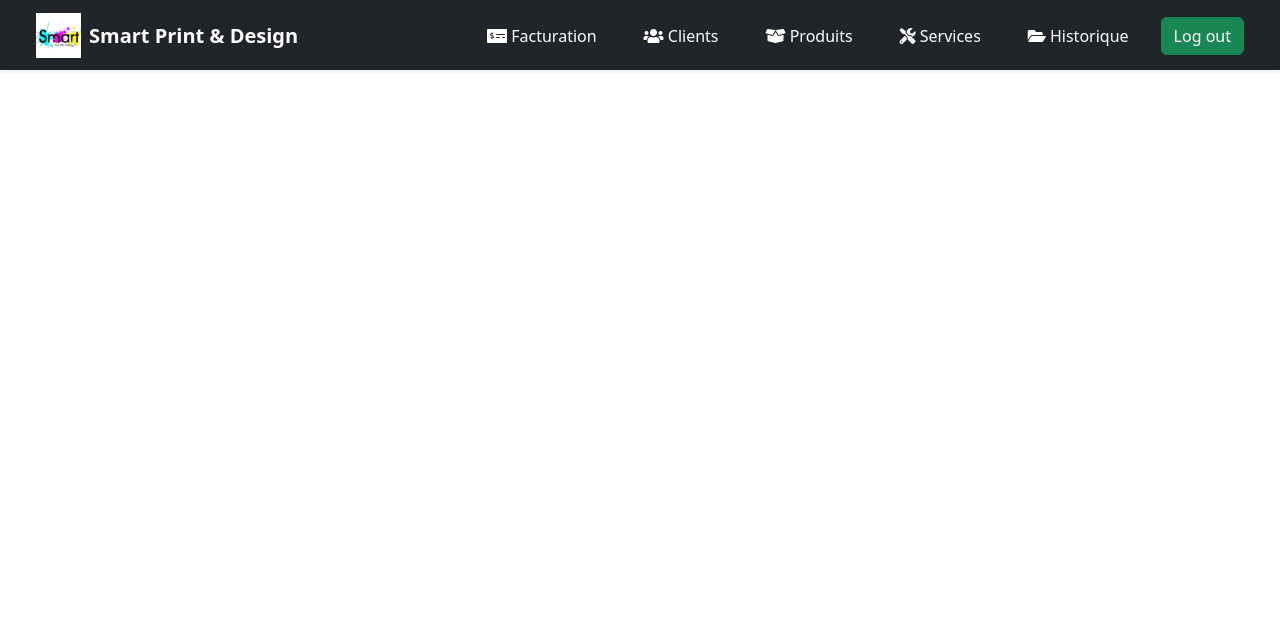
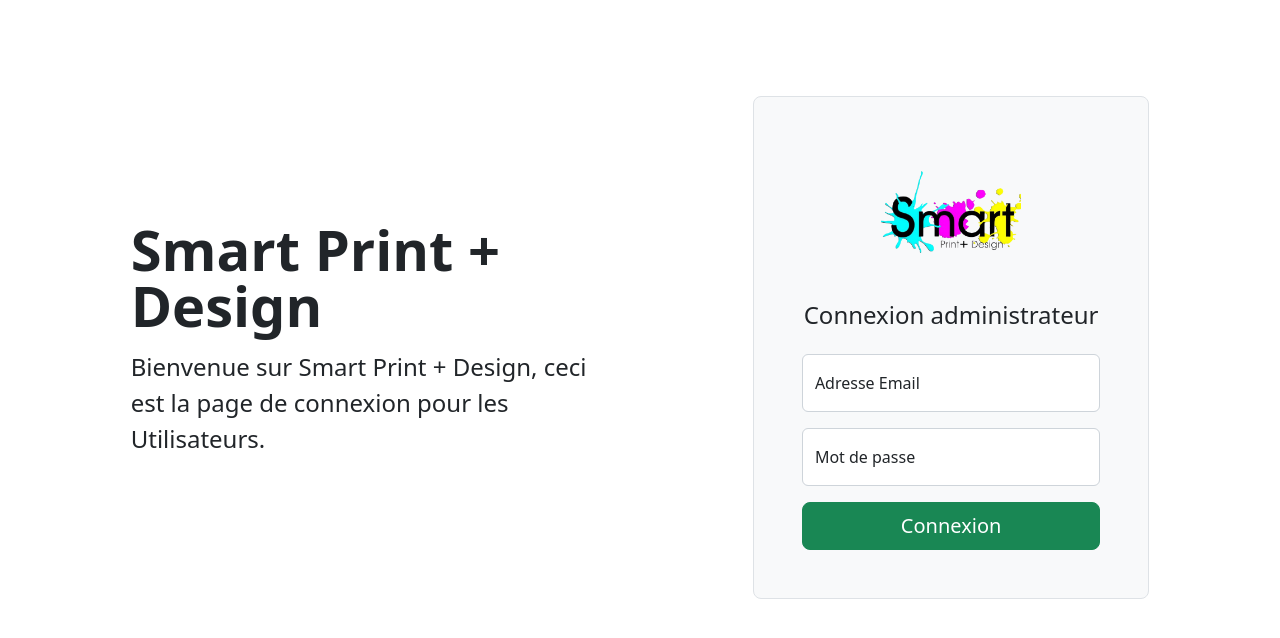
Before and after one commit to HasinaAndrianasinoro16/Smart_print, a React (Create React App) app in the folder smart_printfront/: page /login in a window 1280 px wide. Shown: the top 638 px of the page. Built offline with nearby package versions, Linux system fonts and the light colour scheme.

Commit message:
ajout des api etdes fonctionalites

```diff
--- a/smart_printfront/src/App.js
+++ b/smart_printfront/src/App.js
@@ -12,13 +12,14 @@
 import Liste_Client from "./Page/Liste_Client";
 import Liste_produit from "./Page/Liste_produit";
 import Liste_service from "./Page/Liste_service";
+import Login from "./Page/Login";
 
 
 
 function App() {
   return (
     <Router>
-      <Headers/>
+      {/*<Headers/>*/}
       <Routes>
           <Route path='/' element={<Facturation/>}/>
           <Route path='/info' element={<Info_facture/>}/>
@@ -26,6 +27,7 @@
           <Route path='/liste_client' element={<Liste_Client/>}/>
           <Route path='/liste_produit' element={<Liste_produit/>}/>
           <Route path='/liste_service' element={<Liste_service/>}/>
+          <Route path='/login' element={<Login/>}/>
       </Routes>
     </Router>
   );
--- a/smart_printfront/src/Body/Headers.jsx
+++ b/smart_printfront/src/Body/Headers.jsx
@@ -1,17 +1,35 @@
 import React from "react";
-import { Link } from 'react-router-dom';
+import { Link, useNavigate } from 'react-router-dom';
 import Mylogo from '../assets/img/upscalemedia-transformed.jpeg';
 
-// Styles CSS
 import '../assets/dist/css/bootstrap.min.css';
 import '../assets/dist/js/bootstrap.bundle.min';
 import '../assets/fontawesome-5/css/all.min.css';
 import '../assets/fontawesome-5/css/all.css';
 
-export default function Headers() {
+export default function Headers({ setUser }) {
+    const navigate = useNavigate();
+
+    const handleLogout = async () => {
+        try {
+            const response = await fetch("http://localhost:8000/logout", {
+                method: "POST",
+                credentials: "include"
+            });
+
+            if (response.ok) {
+                setUser(null);
+                navigate("/login");
+            } else {
+                console.error("Erreur de déconnexion");
+            }
+        } catch (error) {
+            console.error("Erreur réseau :", error);
+        }
+    };
+
     return (
         <header className="navbar navbar-dark bg-dark shadow-sm px-4 mb-4" style={{ height: '70px' }}>
-        {/*// <header className="navbar navbar-dark bg-dark shadow-sm px-4 mb-4" style={{height: '70px'}}>*/}
             <div className="container-fluid d-flex align-items-center justify-content-between h-100">
 
                 {/* Logo */}
@@ -20,26 +38,21 @@
                     <span className="text-white fw-bold fs-5">Smart Print & Design</span>
                 </Link>
 
-                {/* Navigation Links */}
-                <ul className="nav align-items-center ms-auto me-3" style={{gap: '15px'}}>
-                    <li><Link to="/" className="nav-link text-white"><i
-                        className="fas fa-money-check-alt"></i> Facturation</Link></li>
-                    <li><Link to="/liste_client" className="nav-link text-white"><i
-                        className="fas fa-users"></i> Clients</Link></li>
-                    <li><Link to="/liste_produit" className="nav-link text-white"><i
-                        className="fas fa-box-open"></i> Produits</Link></li>
-                    <li><Link to="/liste_service" className="nav-link text-white"><i
-                        className="fas fa-tools"></i> Services</Link></li>
-                    <li><Link to="/Historique" className="nav-link text-white"><i
-                        className="fas fa-folder-open"></i> Historique</Link></li>
+                <ul className="nav align-items-center ms-auto me-3" style={{ gap: '15px' }}>
+                    <li><Link to="/" className="nav-link text-white"><i className="fas fa-money-check-alt"></i> Facturation</Link></li>
+                    <li><Link to="/liste_client" className="nav-link text-white"><i className="fas fa-users"></i> Clients</Link></li>
+                    <li><Link to="/liste_produit" className="nav-link text-white"><i className="fas fa-box-open"></i> Produits</Link></li>
+                    <li><Link to="/liste_service" className="nav-link text-white"><i className="fas fa-tools"></i> Services</Link></li>
+                    <li><Link to="/Historique" className="nav-link text-white"><i className="fas fa-folder-open"></i> Historique</Link></li>
                 </ul>
 
                 {/* Logout Button */}
                 <div>
-                    <button type="button" className="btn btn-success">Log out</button>
+                    <button type="button" className="btn btn-success" onClick={handleLogout}>
+                        Log out
+                    </button>
                 </div>
             </div>
         </header>
-
     );
 }
--- a/smart_printfront/src/Page/Facturation.jsx
+++ b/smart_printfront/src/Page/Facturation.jsx
@@ -11,6 +11,7 @@
 import {getApiUrl} from "../Link/URL";
 import Modals_create_BonCommande from "../Components/Modals_create_BonCommande";
 import ServiceForm from "../Components/ServiceForm";
+import Headers from "../Body/Headers";
 
 export default function Facturation(){
     const [globalFilter, setGlobalFilter] = useState('');
@@ -126,6 +127,7 @@
 
     return (
         <>
+            <Headers/>
             {/* Modal dialogs */}
             <Dialog header="Ajout de Client" visible={visible1} style={{width: '70vw'}}
                     onHide={() => setVisible1(false)}>
--- a/smart_printfront/src/Page/Hitsorique_facture.jsx
+++ b/smart_printfront/src/Page/Hitsorique_facture.jsx
@@ -5,6 +5,7 @@
 import {Column} from "primereact/column";
 import {Card} from 'primereact/card';
 import {getApiUrl} from "../Link/URL";
+import Headers from "../Body/Headers";
 
 export default function HistoriqueFacture() {
     const [globalFilter, setGlobalFilter] = useState('');
@@ -149,6 +150,8 @@
     };
 
     return (
+        <>
+        <Headers/>
         <div className="container-lg">
             {/* Tableau de bord */}
             <div className="row">
@@ -292,5 +295,6 @@
                 </div>
             </div>
         </div>
+        </>
     );
 }
--- a/smart_printfront/src/Page/Liste_Client.jsx
+++ b/smart_printfront/src/Page/Liste_Client.jsx
@@ -6,6 +6,7 @@
 import { ConfirmPopup, confirmPopup } from 'primereact/confirmpopup';
 import { Dialog } from "primereact/dialog";
 import Modals_update_clients from "../Components/Modals_update_clients";
+ import Headers from "../Body/Headers";
 
 export default function Liste_Client() {
     const [globalFilter, setGlobalFilter] = useState('');
@@ -78,6 +79,7 @@
 
     return (
         <>
+            <Headers/>
             <ConfirmPopup />
             <Dialog
                 header="Modifier un Client"
--- a/smart_printfront/src/Page/Liste_produit.jsx
+++ b/smart_printfront/src/Page/Liste_produit.jsx
@@ -7,6 +7,7 @@
 import { Dialog } from "primereact/dialog";
 import Modals_update_produits from "../Components/Modals_update_produits";
 import Modals_Create_produits from "../Components/Modals_Create_produits";
+import Headers from "../Body/Headers";
 export default function Liste_produit(){
     const [globalFilter, setGlobalFilter] = useState('');
     const [visible, setVisible] = useState(false);
@@ -80,6 +81,7 @@
 
     return (
         <>
+            <Headers/>
             <ConfirmPopup />
             <Dialog
                 header="Modifier un Produit"
--- a/smart_printfront/src/Page/Liste_service.jsx
+++ b/smart_printfront/src/Page/Liste_service.jsx
@@ -7,6 +7,7 @@
 import { Dialog } from "primereact/dialog";
 import Modals_Create_Service from "../Components/Modals_Create_Service";
 import Modal_update_service from "../Components/Modlal_update_service";
+import Headers from "../Body/Headers";
 
 export default function Liste_service(){
     const [globalFilter, setGlobalFilter] = useState('');
@@ -82,7 +83,7 @@
 
     return (
         <>
-
+            <Headers/>
             <ConfirmPopup/>
             <Dialog
                 header="Creer un Produit"
--- /dev/null
+++ b/smart_printfront/src/Page/Login.jsx
@@ -0,0 +1,100 @@
+import React, { useState } from 'react';
+import { useNavigate } from 'react-router-dom';
+import MyLogo from "../assets/img/upscalemedia-transformed-removebg.png";
+import '../assets/dist/js/bootstrap.bundle.min';
+import '../assets/fontawesome-5/css/all.min.css';
+import "primereact/resources/themes/lara-light-cyan/theme.css";
+import '../assets/fontawesome-5/css/all.css';
+import '../assets/dist/css/bootstrap.min.css';
+
+export default function Login({ setUser }) {
+    const [email, setEmail] = useState('');
+    const [password, setPassword] = useState('');
+    const [error, setError] = useState('');
+    const navigate = useNavigate();
+
+    const handleSubmit = async (e) => {
+        e.preventDefault();
+        setError('');
+
+        try {
+            const response = await fetch("http://localhost:8000/login", {
+                method: "POST",
+                headers: {
+                    "Content-Type": "application/json"
+                },
+                credentials: "include",
+                body: JSON.stringify({ email, password })
+            });
+
+            if (!response.ok) {
+                throw new Error("Identifiants invalides");
+            }
+
+            const userResponse = await fetch("http://localhost:8000/api/user", {
+                credentials: "include"
+            });
+
+            if (!userResponse.ok) throw new Error("Impossible de récupérer l'utilisateur");
+
+            const user = await userResponse.json();
+            setUser(user);
+            navigate('/');
+        } catch (err) {
+            setError(err.message);
+        }
+    };
+
+    return (
+        <div className="container col-xl-10 col-xxl-8 px-4 py-5">
+            <div className="row align-items-center g-lg-5 py-5">
+                <div className="col-lg-7 text-center text-lg-start">
+                    <h1 className="display-4 fw-bold lh-1 mb-3">Smart Print + Design </h1>
+                    <p className="col-lg-10 fs-4">
+                        Bienvenue sur Smart Print + Design, ceci est la page de connexion pour les Utilisateurs.
+                    </p>
+                </div>
+                <div className="col-md-10 mx-auto col-lg-5">
+                    <form className="p-4 p-md-5 border rounded-3 bg-light" onSubmit={handleSubmit}>
+                        <div className="text-center">
+                            <img src={MyLogo} alt="Logo" width="140" className="mb-3" />
+                            <h2 className="h4 mb-4">Connexion administrateur</h2>
+                        </div>
+
+                        {error && <div className="alert alert-danger">{error}</div>}
+
+                        <div className="form-floating mb-3">
+                            <input
+                                type="email"
+                                className="form-control"
+                                id="floatingInput"
+                                placeholder="name@example.com"
+                                value={email}
+                                onChange={(e) => setEmail(e.target.value)}
+                                required
+                            />
+                            <label htmlFor="floatingInput">Adresse Email</label>
+                        </div>
+
+                        <div className="form-floating mb-3">
+                            <input
+                                type="password"
+                                className="form-control"
+                                id="floatingPassword"
+                                placeholder="Mot de passe"
+                                value={password}
+                                onChange={(e) => setPassword(e.target.value)}
+                                required
+                            />
+                            <label htmlFor="floatingPassword">Mot de passe</label>
+                        </div>
+
+                        <button className="w-100 btn btn-lg btn-success" type="submit">
+                            Connexion
+                        </button>
+                    </form>
+                </div>
+            </div>
+        </div>
+    );
+}
```
Also changed, not shown: smart_printfront/src/Page/Auth/Login.jsx (deleted, +0 -83 lines), 2 other files (tests, documents, lock files or other folders).
